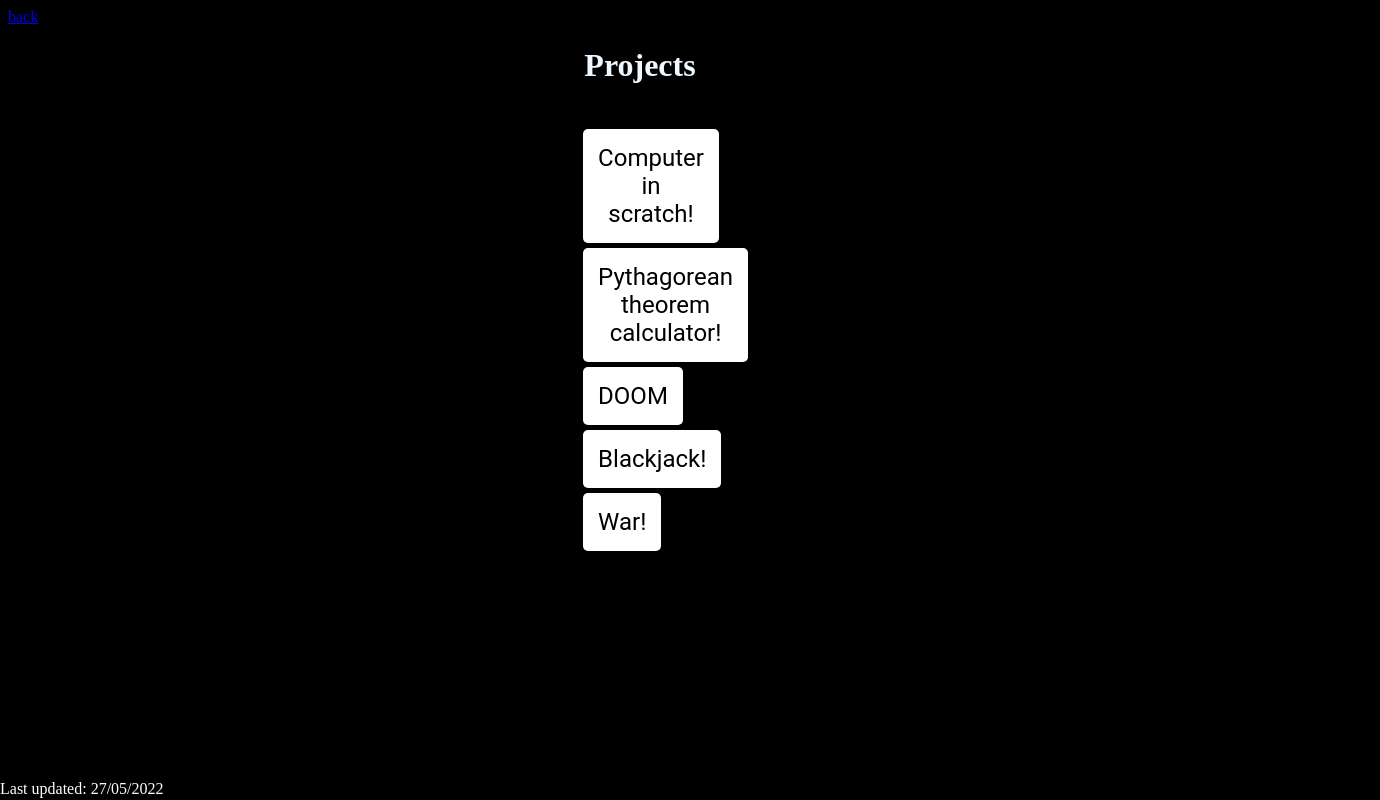
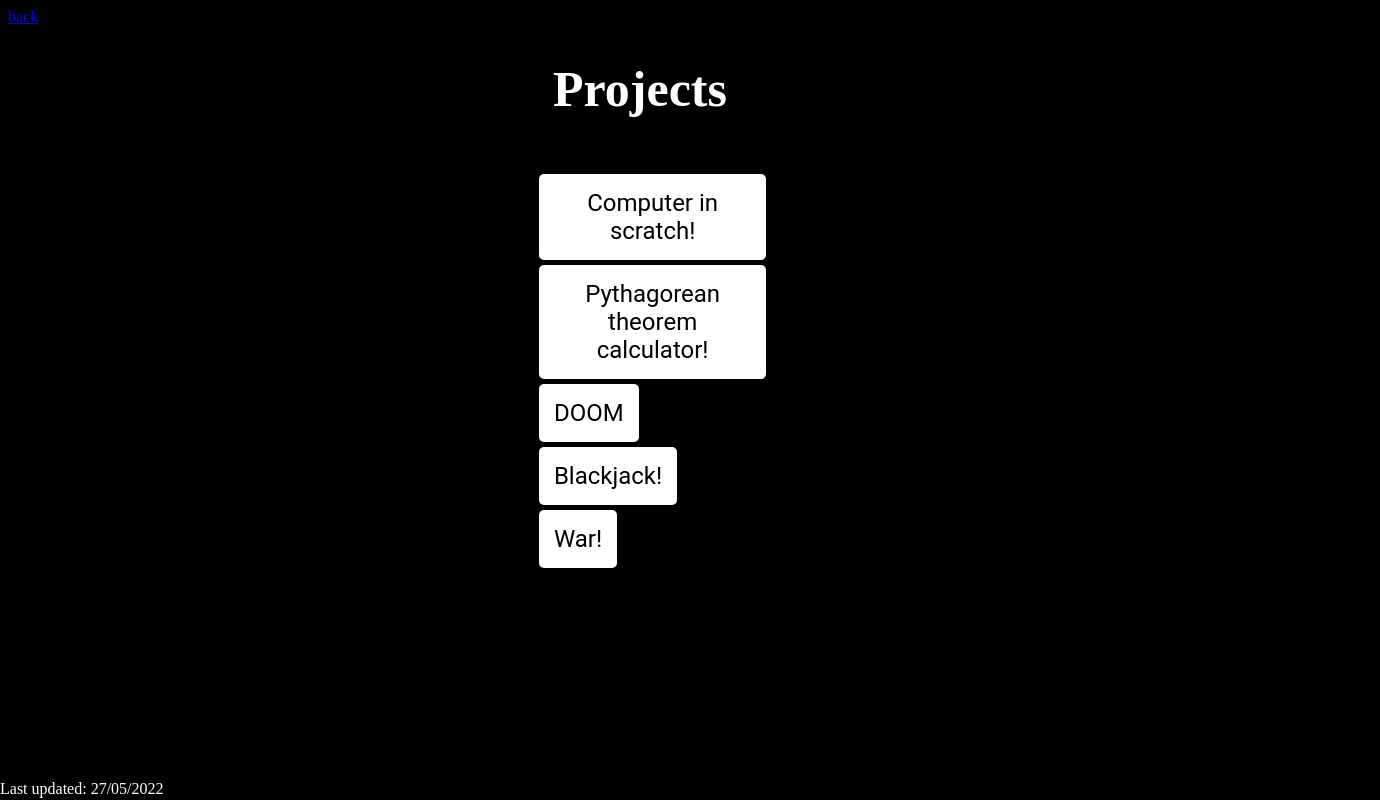
Before and after one commit to dillpikkl/christianmguzman, a plain HTML site: page projects.html in a window 1280 px wide. Shown: the whole page, 1380 px wide, since content can reach past the window. Drawn offline with Linux system fonts and the light colour scheme.

Commit message:
fixed horizontal scroll in projects

```diff
--- a/projects.css
+++ b/projects.css
@@ -3,8 +3,9 @@ html {
 }
 
 h1 {
-    color: aliceblue;
+    color: rgb(255, 255, 255);
     text-align: center;
+    font-size: 50px;
 }
 
 button {
@@ -15,8 +16,8 @@ button {
     display: inline-flex;
     padding: 15px;
     margin-top: 5px;
-    margin-right: 50%;
-    margin-left: 45.5%;
+    margin-right: 40%;
+    margin-left: 42%;
     border: none;
     border-radius: 5px;
 
```
